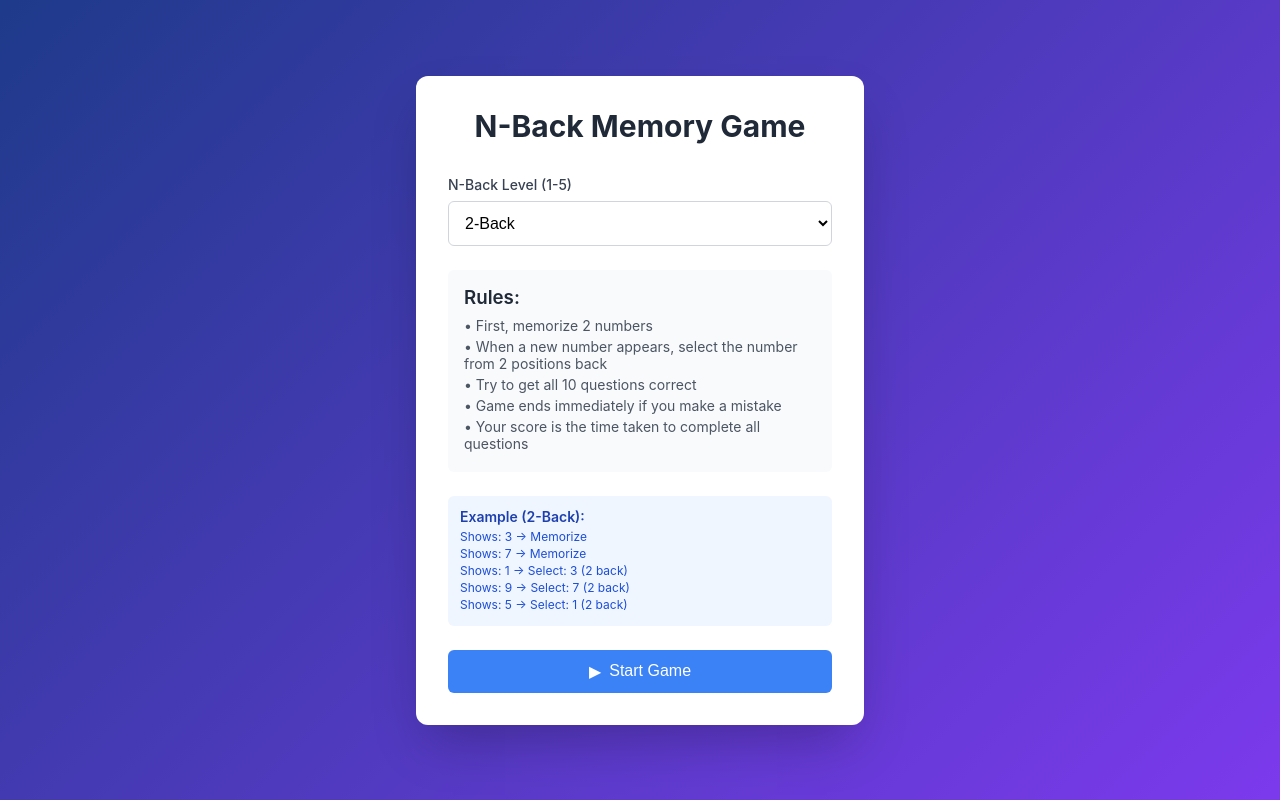
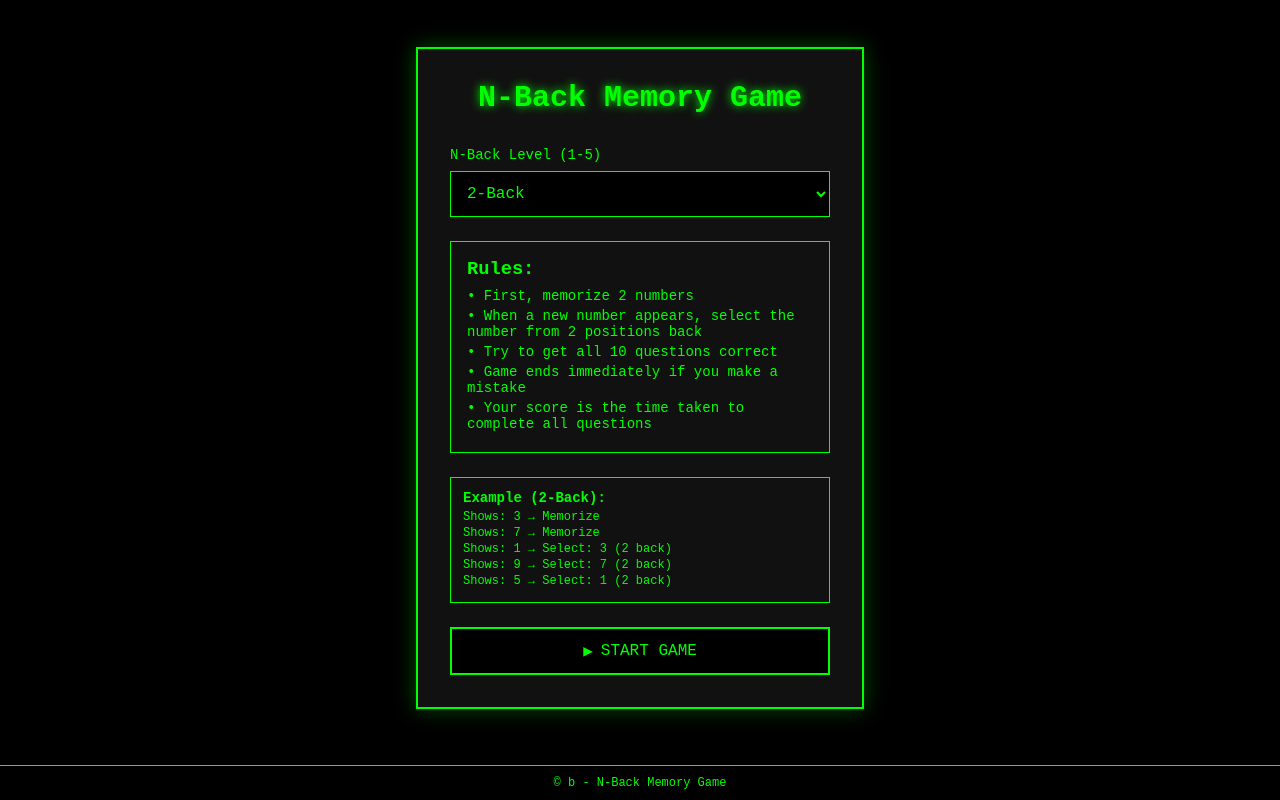
Before and after one commit to juuwaah/n-back-test-app, a Flask app: page / in a window 1280 px wide. Run offline with Flask 3, Linux system fonts and the light colour scheme.

Commit message:
Add 80s terminal theme and Railway deployment config
- Convert UI to retro 80s terminal style with black background and green text
- Add copyright footer with © b attribution
- Add glow effects and monospace fonts throughout
- Create Railway Procfile and runtime.txt for deployment
- Update all colors from blue/white to black/green terminal aesthetic

🤖 Generated with [Claude Code](https://claude.ai/code)

Co-Authored-By: Claude <noreply@anthropic.com>

```diff
--- /dev/null
+++ b/runtime.txt
@@ -0,0 +1 @@
+python-3.8.18
--- a/static/style.css
+++ b/static/style.css
@@ -6,13 +6,15 @@
 }
 
 body {
-    font-family: -apple-system, BlinkMacSystemFont, 'Segoe UI', Roboto, sans-serif;
-    background: linear-gradient(135deg, #1e3a8a 0%, #7c3aed 100%);
+    font-family: 'Courier New', monospace;
+    background: #000;
+    color: #00ff00;
     min-height: 100vh;
     display: flex;
     align-items: center;
     justify-content: center;
     padding: 1rem;
+    padding-bottom: 60px;
 }
 
 .container {
@@ -21,9 +23,9 @@ body {
 }
 
 .game-card {
-    background: white;
-    border-radius: 0.75rem;
-    box-shadow: 0 25px 50px -12px rgba(0, 0, 0, 0.25);
+    background: #111;
+    border: 2px solid #00ff00;
+    box-shadow: 0 0 20px rgba(0, 255, 0, 0.3);
     padding: 2rem;
     text-align: center;
 }
@@ -31,15 +33,17 @@ body {
 h1 {
     font-size: 1.875rem;
     font-weight: bold;
-    color: #1f2937;
+    color: #00ff00;
     margin-bottom: 2rem;
+    text-shadow: 0 0 10px #00ff00;
 }
 
 h2 {
     font-size: 1.5rem;
     font-weight: bold;
-    color: #1f2937;
+    color: #00ff00;
     margin-bottom: 1.5rem;
+    text-shadow: 0 0 8px #00ff00;
 }
 
 /* Screen management */
@@ -60,7 +64,7 @@ h2 {
     display: block;
     font-size: 0.875rem;
     font-weight: 500;
-    color: #374151;
+    color: #00ff00;
     margin-bottom: 0.5rem;
     text-align: left;
 }
@@ -68,23 +72,24 @@ h2 {
 .form-group select {
     width: 100%;
     padding: 0.75rem;
-    border: 1px solid #d1d5db;
-    border-radius: 0.375rem;
+    border: 1px solid #00ff00;
     font-size: 1rem;
-    background: white;
+    background: #000;
+    color: #00ff00;
     cursor: pointer;
+    font-family: 'Courier New', monospace;
 }
 
 .form-group select:focus {
     outline: none;
-    border-color: #3b82f6;
-    box-shadow: 0 0 0 3px rgba(59, 130, 246, 0.1);
+    border-color: #00ff00;
+    box-shadow: 0 0 10px rgba(0, 255, 0, 0.5);
 }
 
 .rules-box {
-    background: #f9fafb;
+    background: #111;
+    border: 1px solid #00ff00;
     padding: 1rem;
-    border-radius: 0.375rem;
     margin-bottom: 1.5rem;
     text-align: left;
 }
@@ -92,13 +97,13 @@ h2 {
 .rules-box h3 {
     font-weight: 600;
     margin-bottom: 0.5rem;
-    color: #1f2937;
+    color: #00ff00;
 }
 
 .rules-box ul {
     list-style: none;
     font-size: 0.875rem;
-    color: #4b5563;
+    color: #00ff00;
 }
 
 .rules-box li {
@@ -106,9 +111,9 @@ h2 {
 }
 
 .example-box {
-    background: #eff6ff;
+    background: #111;
+    border: 1px solid #00ff00;
     padding: 0.75rem;
-    border-radius: 0.375rem;
     margin-bottom: 1.5rem;
     text-align: left;
 }
@@ -116,13 +121,13 @@ h2 {
 .example-box h4 {
     font-size: 0.875rem;
     font-weight: 600;
-    color: #1e40af;
+    color: #00ff00;
     margin-bottom: 0.25rem;
 }
 
 .example-text {
     font-size: 0.75rem;
-    color: #1d4ed8;
+    color: #00ff00;
 }
 
 .example-text div {
@@ -132,11 +137,10 @@ h2 {
 /* Buttons */
 .primary-button {
     width: 100%;
-    background: #3b82f6;
-    color: white;
+    background: #000;
+    color: #00ff00;
+    border: 2px solid #00ff00;
     padding: 0.75rem 1rem;
-    border: none;
-    border-radius: 0.375rem;
     font-size: 1rem;
     font-weight: 500;
     cursor: pointer;
@@ -144,20 +148,23 @@ h2 {
     align-items: center;
     justify-content: center;
     gap: 0.5rem;
-    transition: background-color 0.2s;
+    transition: all 0.2s;
+    font-family: 'Courier New', monospace;
+    text-transform: uppercase;
 }
 
 .primary-button:hover {
-    background: #2563eb;
+    background: #00ff00;
+    color: #000;
+    box-shadow: 0 0 15px rgba(0, 255, 0, 0.5);
 }
 
 .secondary-button {
     width: 100%;
-    background: #4b5563;
-    color: white;
+    background: #000;
+    color: #00ff00;
+    border: 2px solid #00ff00;
     padding: 0.75rem 1rem;
-    border: none;
-    border-radius: 0.375rem;
     font-size: 1rem;
     font-weight: 500;
     cursor: pointer;
--- a/templates/index.html
+++ b/templates/index.html
@@ -101,6 +101,11 @@
         </div>
     </div>
 
+    <!-- Footer -->
+    <footer style="position: fixed; bottom: 0; width: 100%; background: #000; color: #00ff00; text-align: center; padding: 10px; font-family: 'Courier New', monospace; font-size: 12px; border-top: 1px solid #00ff00;">
+        © b - N-Back Memory Game
+    </footer>
+
     <script src="{{ url_for('static', filename='script.js') }}"></script>
 </body>
 </html>
```
Also changed, not shown: other parts of static/style.css (+32 -21 lines), 1 other file.
